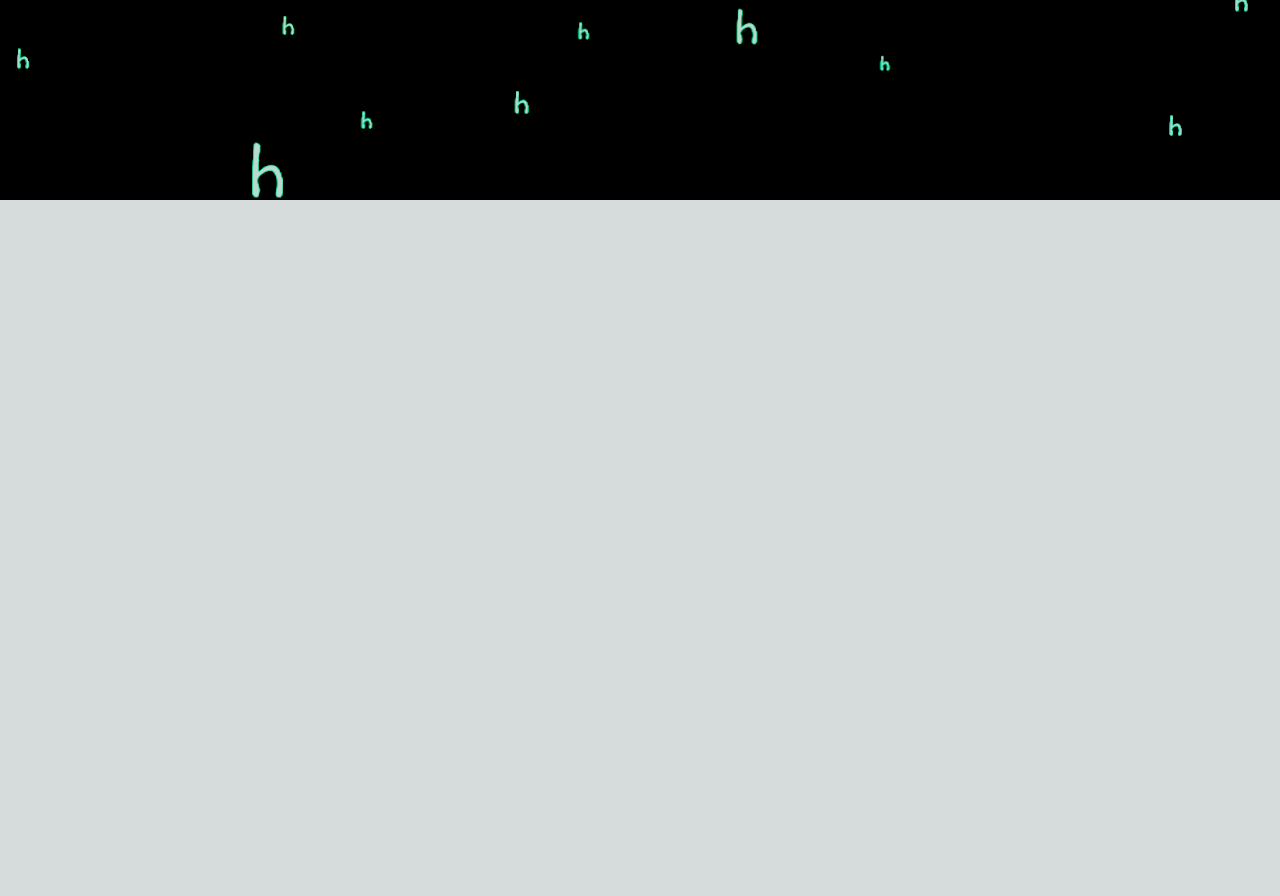
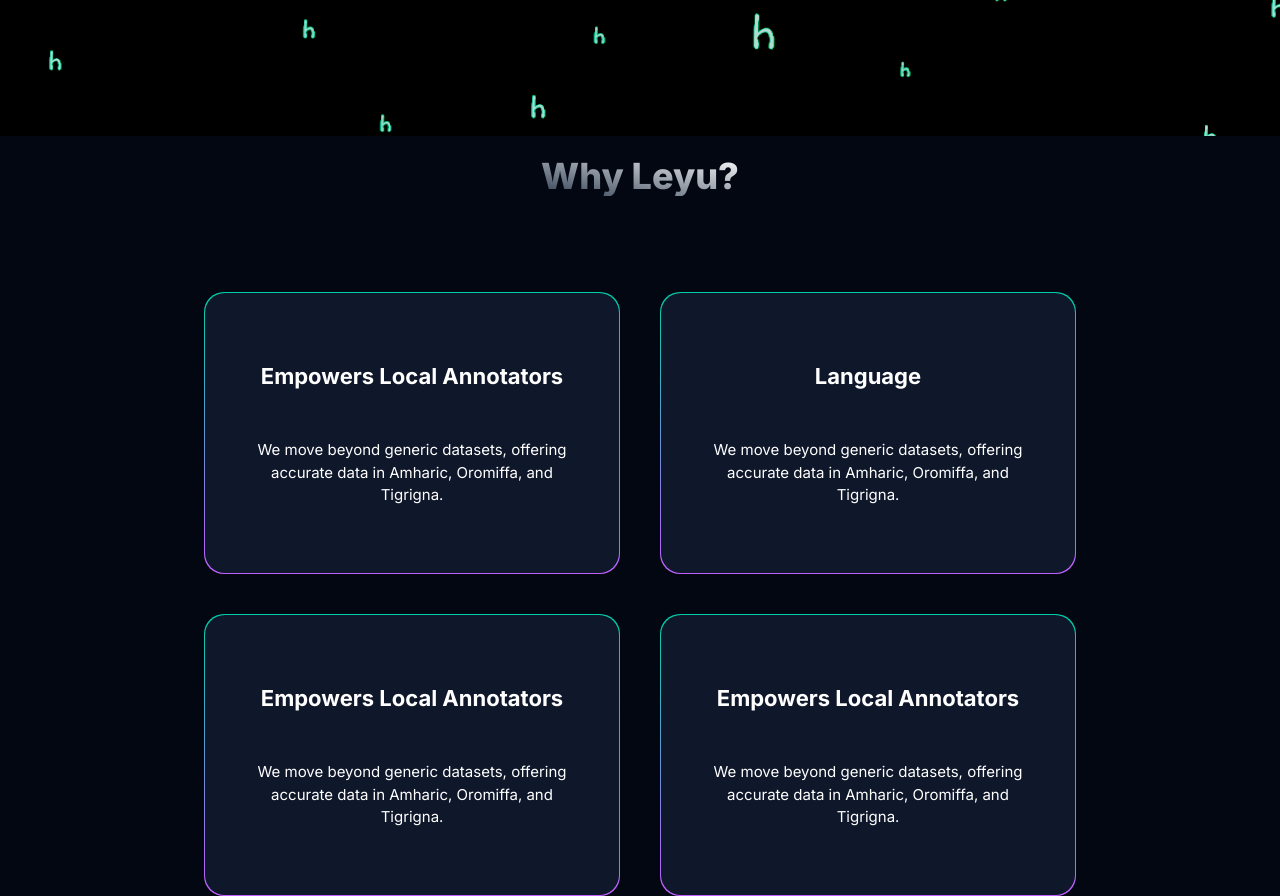
Before and after one commit to Admin-iCog-ACC/Leyu_LandingPage, a Next.js app: page /landing in a window 1280 px wide. Shown: the part 600-1496 px from the top of the page. Before the commit the page ends 800 px from the top, so only its background shows below. Built offline with nearby package versions, Linux system fonts and the light colour scheme.

Commit message:
why leyu section added

```diff
--- a/package.json
+++ b/package.json
@@ -11,10 +11,12 @@
   "dependencies": {
     "@react-three/drei": "^9.97.6",
     "@react-three/fiber": "^8.15.16",
+    "framer-motion": "^11.0.5",
     "maath": "^0.10.7",
     "next": "14.1.0",
     "react": "^18",
     "react-dom": "^18",
+    "react-tilt": "^1.0.2",
     "three": "^0.161.0"
   },
   "devDependencies": {
--- a/src/app/globals.css
+++ b/src/app/globals.css
@@ -30,4 +30,9 @@
   .text-balance {
     text-wrap: balance;
   }
+  .green-pink-gradient {
+    background: "#00cea8";
+    background: linear-gradient(90.13deg, #00cea8 1.9%, #bf61ff 97.5%);
+    background: -webkit-linear-gradient(-90.13deg, #00cea8 1.9%, #bf61ff 97.5%);
+  }
 }
--- /dev/null
+++ b/src/app/landing/components/WhyLeyu.jsx
@@ -0,0 +1,68 @@
+'use client'
+
+import { Tilt } from "react-tilt";
+import { motion } from "framer-motion";
+import {fadeIn} from "../../utils/motion"
+
+    const services = [
+        {
+            index:1,
+          title:"Empowers Local Annotators",
+          description: "We move beyond generic datasets, offering accurate data in Amharic, Oromiffa, and Tigrigna."
+        },
+        {
+             index:2,
+          title:"Language",
+          description: "We move beyond generic datasets, offering accurate data in Amharic, Oromiffa, and Tigrigna."
+        },
+        {
+             index:3,
+          title:"Empowers Local Annotators",
+          description: "We move beyond generic datasets, offering accurate data in Amharic, Oromiffa, and Tigrigna."
+        },
+        {
+             index:4,
+          title:"Empowers Local Annotators",
+          description: "We move beyond generic datasets, offering accurate data in Amharic, Oromiffa, and Tigrigna."
+        },
+         ]
+    const ServiceCard = ({ index, title, description }) => (
+  <Tilt className='w-full'>
+    <motion.div
+      variants={fadeIn("right", "spring", index * 0.5, 0.75)}
+      className=' w-[26rem] green-pink-gradient p-[1px] rounded-[20px] shadow-card'
+    >
+      <div
+        options={{
+          max: 45,
+          scale: 1,
+          speed: 450,
+        }}
+        className='bg-slate-900 rounded-[20px] py-5 px-12 min-h-[280px] flex justify-evenly items-center flex-col'
+      >
+        <h3 className='text-white text-[22px] font-bold text-center'>
+          {title}
+        </h3>
+        <h3 className='text-white text-[15px] text-center'>
+          {description}
+        </h3>
+      </div>
+    </motion.div>
+  </Tilt>
+);
+
+const WhyLeyu = () => {
+
+  return (
+    <div className="flex flex-col gap-4 justify-center items-center bg-gray-950 pt-5">
+        <div class=" text-4xl bg-gradient-to-tr from-slate-700 to-white bg-clip-text text-transparent font-extrabold">Why Leyu?</div>
+        <div className='mt-20 grid grid-cols-2 max-[910px]:grid-cols-1 gap-10'>
+        {services.map((service, index) => (
+          <ServiceCard key={service.title} index={index} {...service} />
+        ))}
+      </div>
+    </div>
+  )
+}
+
+export default WhyLeyu
--- a/src/app/landing/page.js
+++ b/src/app/landing/page.js
@@ -5,12 +5,15 @@
 import letters from "../../constants/letters.js";
 import Image from "next/image";
 import ComputersCanvas from "./canvas/Computer";
+import WhyLeyu from "./components/WhyLeyu";
 
 const Page = () => {
   return (
     <div className="text-center min-h-dvh bg-transparent">
       <StarsCanvas />
       <Navbar />
+      <div className=" h-[40rem]"></div>
+      <WhyLeyu />
     </div>
   );
 };
--- /dev/null
+++ b/src/app/utils/motion.js
@@ -0,0 +1,88 @@
+export const textVariant = (delay) => {
+  return {
+    hidden: {
+      y: -50,
+      opacity: 0,
+    },
+    show: {
+      y: 0,
+      opacity: 1,
+      transition: {
+        type: "spring",
+        duration: 1.25,
+        delay: delay,
+      },
+    },
+  };
+};
+
+export const fadeIn = (direction, type, delay, duration) => {
+  return {
+    hidden: {
+      x: direction === "left" ? 100 : direction === "right" ? -100 : 0,
+      y: direction === "up" ? 100 : direction === "down" ? -100 : 0,
+      opacity: 0,
+    },
+    show: {
+      x: 0,
+      y: 0,
+      opacity: 1,
+      transition: {
+        type: type,
+        delay: delay,
+        duration: duration,
+        ease: "easeOut",
+      },
+    },
+  };
+};
+
+export const zoomIn = (delay, duration) => {
+  return {
+    hidden: {
+      scale: 0,
+      opacity: 0,
+    },
+    show: {
+      scale: 1,
+      opacity: 1,
+      transition: {
+        type: "tween",
+        delay: delay,
+        duration: duration,
+        ease: "easeOut",
+      },
+    },
+  };
+};
+
+export const slideIn = (direction, type, delay, duration) => {
+  return {
+    hidden: {
+      x: direction === "left" ? "-100%" : direction === "right" ? "100%" : 0,
+      y: direction === "up" ? "100%" : direction === "down" ? "100%" : 0,
+    },
+    show: {
+      x: 0,
+      y: 0,
+      transition: {
+        type: type,
+        delay: delay,
+        duration: duration,
+        ease: "easeOut",
+      },
+    },
+  };
+};
+
+export const staggerContainer = (staggerChildren, delayChildren) => {
+  return {
+    hidden: {},
+    show: {
+      transition: {
+        staggerChildren: staggerChildren,
+        delayChildren: delayChildren || 0,
+      },
+    },
+  };
+};
```
Also changed, not shown: 1 other file (tests, documents, lock files or other folders).
